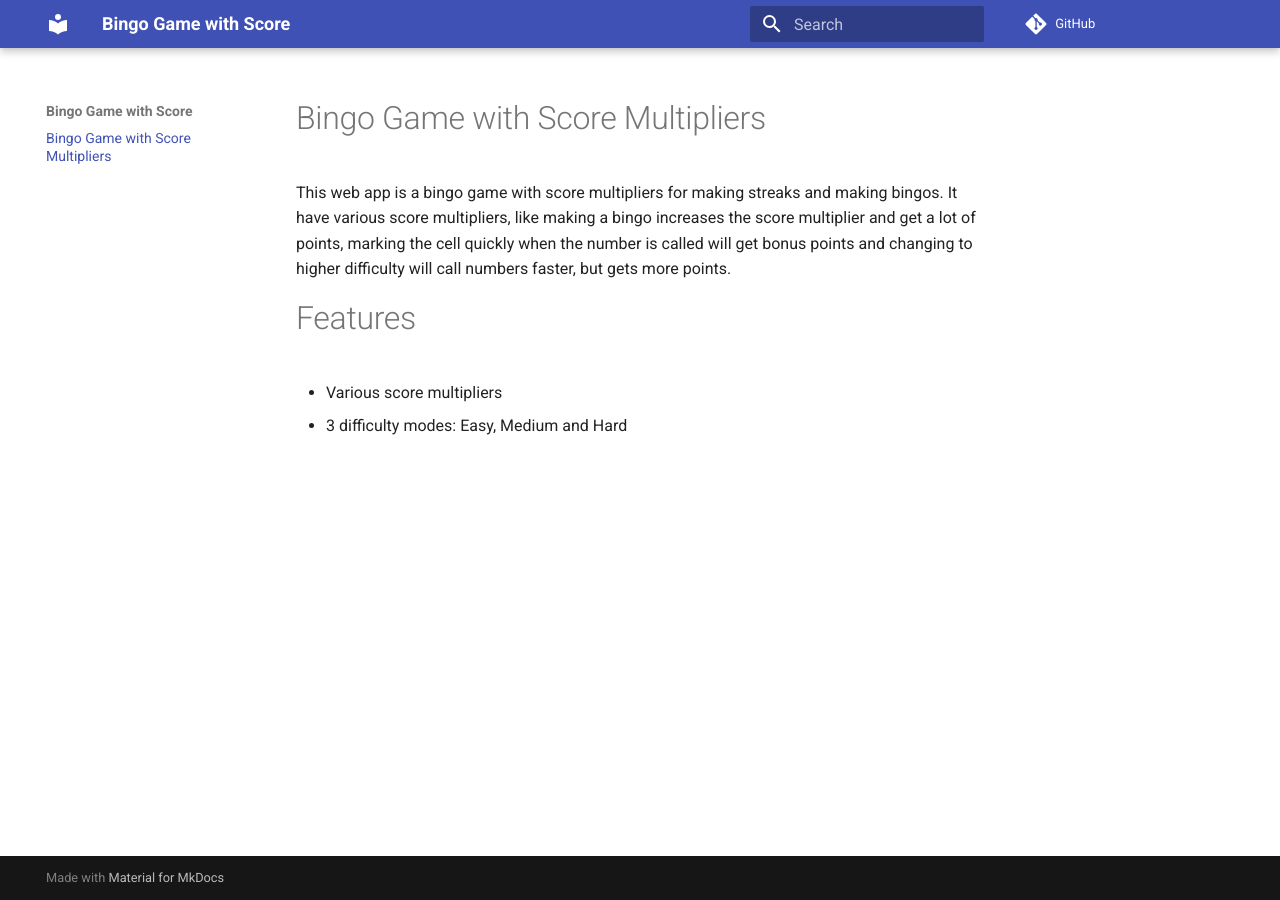
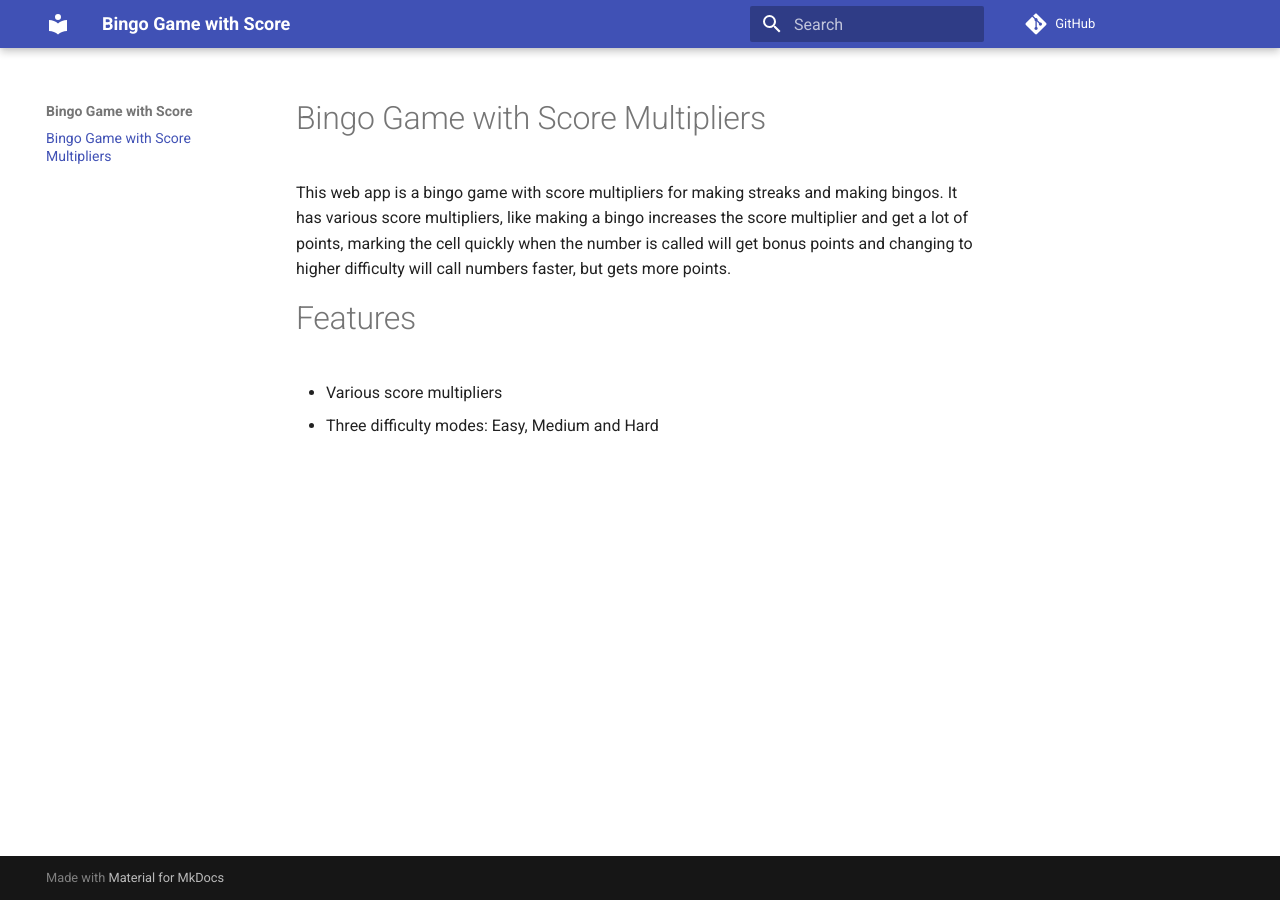
Before and after one commit to lulunac27a/bingo-game-with-score, an MkDocs documentation site: the page built from docs/index.md, in a window 1280 px wide. Built offline with MkDocs 1.6.1 and Material for MkDocs 9.7.7, drawn with Linux system fonts in a browser that asks for light colours; comment, search, counter and statistics services are not loaded.

Commit message:
Fix grammar and fix code warnings

```diff
--- a/docs/index.md
+++ b/docs/index.md
@@ -1,8 +1,12 @@
 # Bingo Game with Score Multipliers
 
-This web app is a bingo game with score multipliers for making streaks and making bingos. It have various score multipliers, like making a bingo increases the score multiplier and get a lot of points, marking the cell quickly when the number is called will get bonus points and changing to higher difficulty will call numbers faster, but gets more points.
+This web app is a bingo game with score multipliers for making streaks and making bingos.
+It has various score multipliers, like making a bingo increases the score multiplier and get a lot of points,
+marking the cell quickly when the number is called will get bonus points and changing to higher difficulty
+will call numbers faster,
+but gets more points.
 
 # Features
 
 - Various score multipliers
-- 3 difficulty modes: Easy, Medium and Hard
+- Three difficulty modes: Easy, Medium and Hard
```
Also changed, not shown: README.md (+6 -2 lines), main.js (+28 -28 lines).
